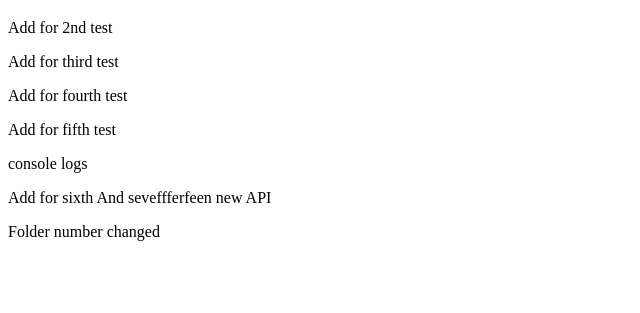
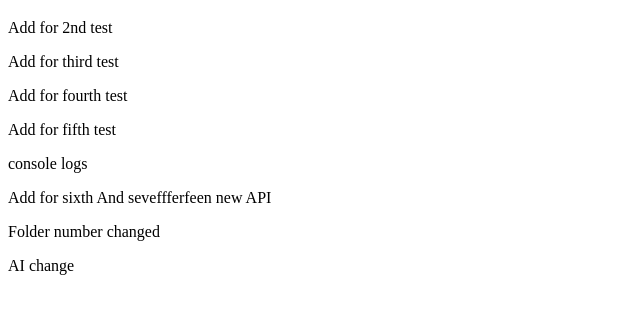
Before and after one commit to paulg44/auto-article-creator, a website: page index.html in a window 1280 px wide. Shown: the part 61-374 px from the top of the page, without its empty margins (0-640 px from the left). Drawn offline with Linux system fonts and the light colour scheme.

Commit message:
ai changed

```diff
--- a/index.html
+++ b/index.html
@@ -14,5 +14,6 @@
     <p>console logs</p>
     <p>Add for sixth And seveffferfeen new API</p>
     <p>Folder number changed</p>
+    <p>AI change</p>
   </body>
 </html>
```
